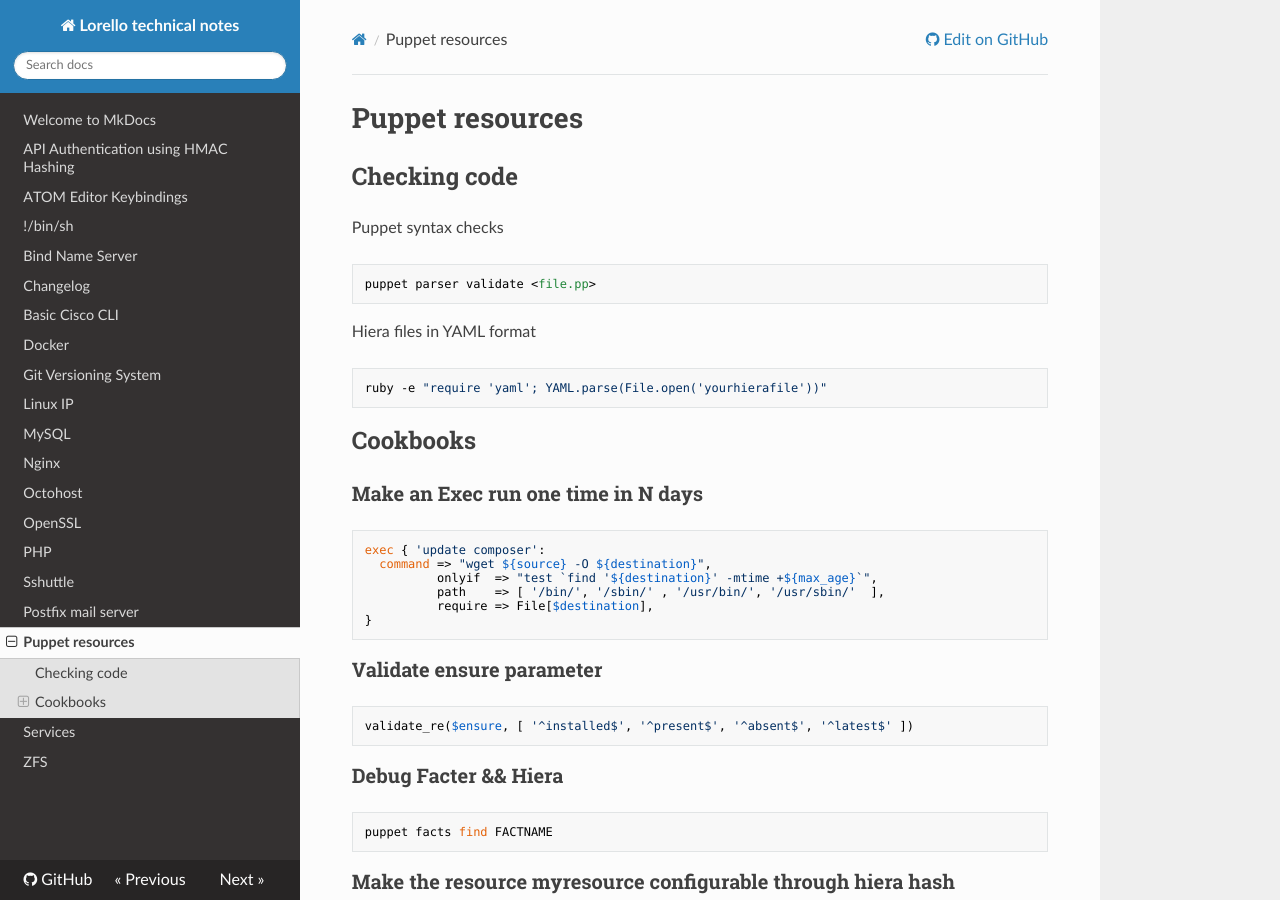
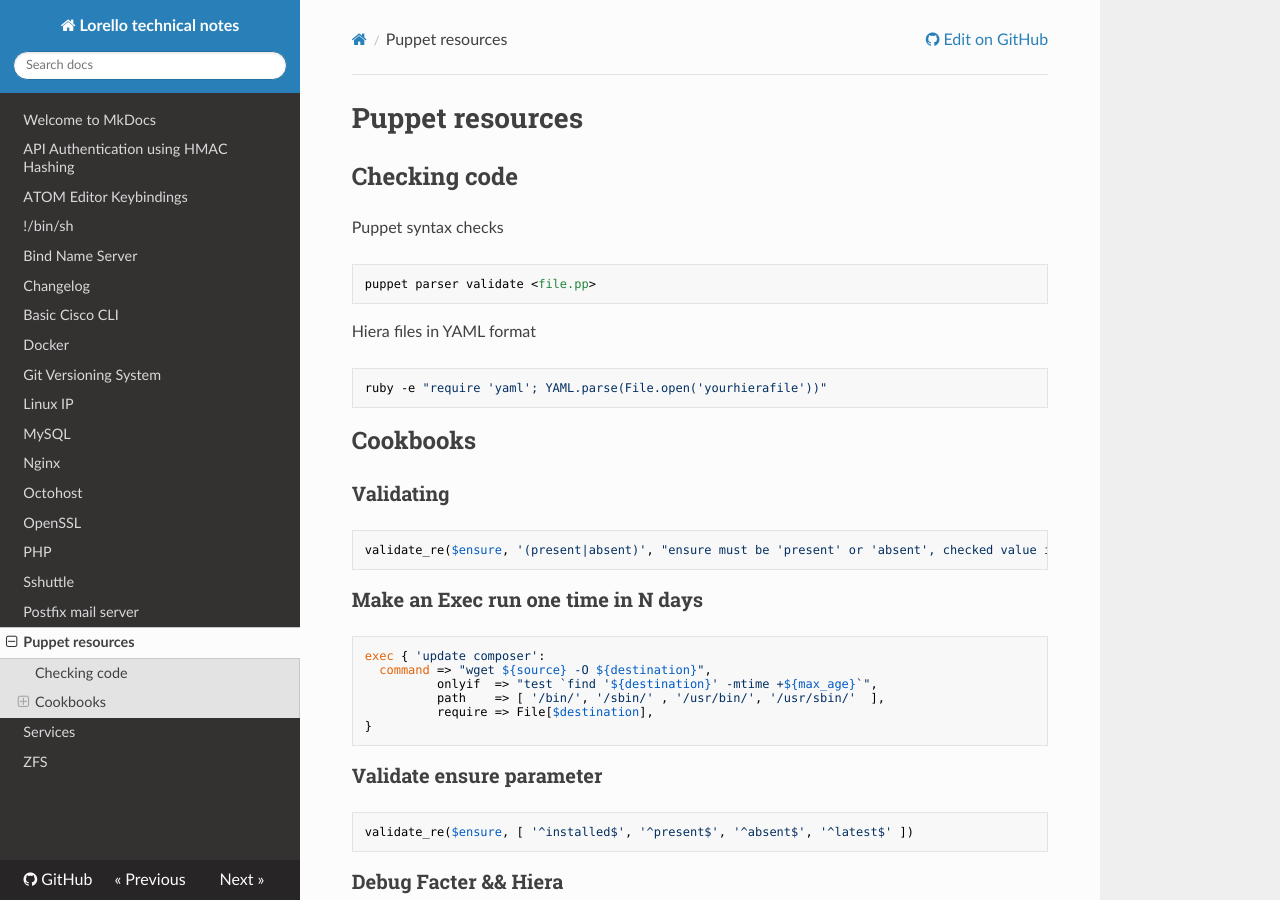
Before and after one commit to lorello/lorello.github.io, an MkDocs documentation site: the page built from docs/puppet.md, in a window 1280 px wide and 900 px high. Built offline with MkDocs 1.6.1, drawn with Linux system fonts in a browser that asks for light colours; nearby versions of some CDN libraries.

Commit message:
added example of params validation using stdlib

```diff
--- a/docs/puppet.md
+++ b/docs/puppet.md
@@ -12,6 +12,11 @@ Hiera files in YAML format
     ruby -e "require 'yaml'; YAML.parse(File.open('yourhierafile'))"
 
 ## Cookbooks
+
+### Validating
+
+    validate_re($ensure, '(present|absent)', "ensure must be 'present' or 'absent', checked value is '$ensure'")
+
 
 ### Make an Exec run one time in N days
 
```
